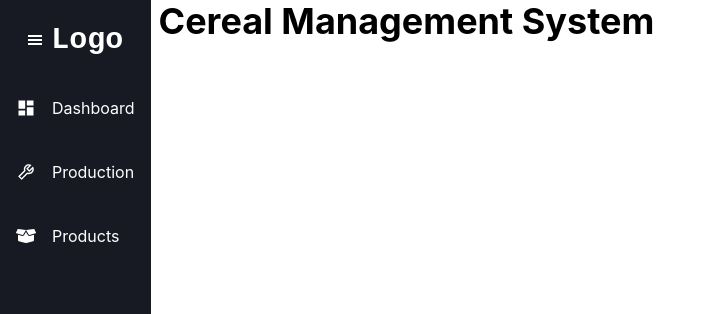
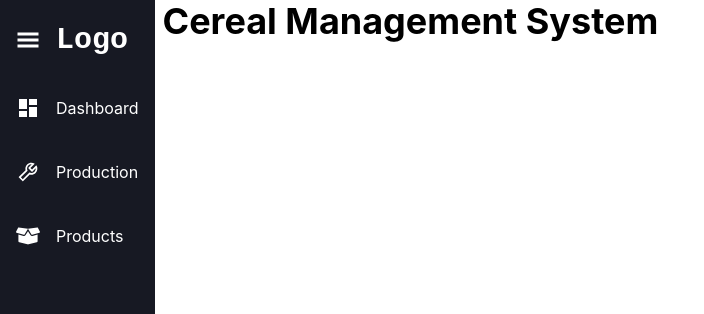
Before and after one commit to takihama/cereal-management-system, a React (Create React App) app: page / in a window 1280 px wide. Shown: the top 314 px of the page, without its empty margins (0-704 px from the left). Built offline with nearby package versions, Linux system fonts and the light colour scheme.

Commit message:
fix: sidebar icon and text styles

```diff
--- a/src/components/sidebar/Sidebar.tsx
+++ b/src/components/sidebar/Sidebar.tsx
@@ -37,16 +37,15 @@ export function NavItem({
     >
       <Stack
         direction="row"
+        padding="4"
         align="center"
-        p="4"
-        spacing="4"
         cursor="pointer"
         _hover={{
           bg: 'cyan.400',
         }}
       >
-        <Icon fontSize="xl" as={icon} />
-        <Text alignItems="center" display={navSize === 'small' ? 'none' : 'flex'}>
+        <Icon fontSize="2xl" as={icon} />
+        <Text paddingLeft="2" display={navSize === 'small' ? 'none' : 'flex'}>
           {name}
         </Text>
       </Stack>
@@ -71,16 +70,16 @@ export function Sidebar() {
         minH="80px"
         direction="row"
         align="center"
-        justify="center"
         padding="4"
       >
         <Icon
           onClick={changeNavSize}
           as={GiHamburgerMenu}
-          fontSize="16"
+          fontSize="2xl"
           cursor="pointer"
         />
         <Text
+          paddingLeft="2"
           fontSize="3xl"
           fontFamily="monospace"
           fontWeight="bold"
```
